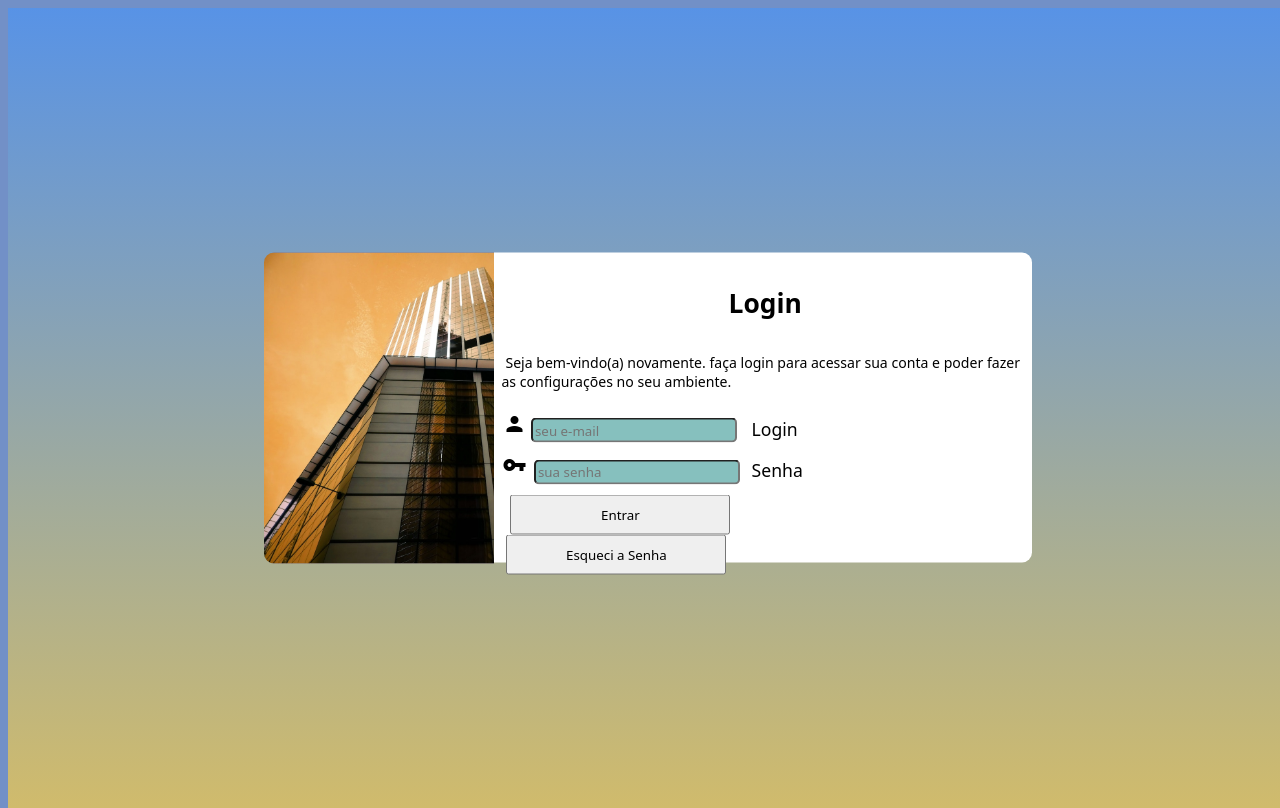
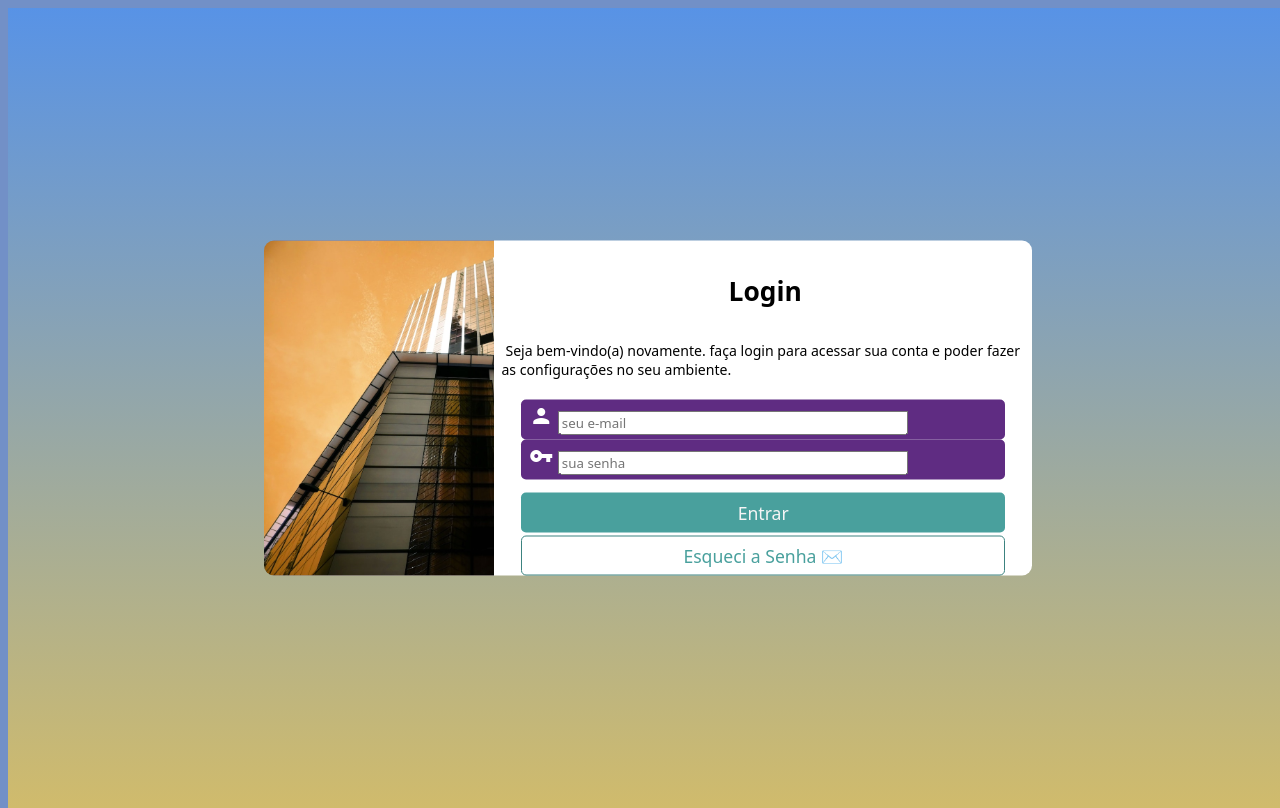
Before and after one commit to Daniel-Moreira26/projeto-login, a plain HTML site: page index.html in a window 1280 px wide. Drawn offline with Linux system fonts and the light colour scheme.

Commit message:
atualizei meu formulario

```diff
--- a/estilos/media-query.css
+++ b/estilos/media-query.css
@@ -14,7 +14,7 @@
     section#login > div#img {
         float: left;
         width: 30%;
-        height: 311px ;
+        height: 335px ;
 
         position: relative;
         top: -0px;
@@ -53,7 +53,7 @@
     section#login > div#img {
         float: left;
         width: 30%;
-        height: 311px;
+        height: 335px;
 
         position: relative;
         top: -0px;
--- a/estilos/style.css
+++ b/estilos/style.css
@@ -54,7 +54,7 @@ section#login > div#img {
 #formulario {
     display: block;
     background-color: white;
-    height: 310px;
+    height: 335px;
     border-radius: 0px 0px 7px 7px;
 }
 
@@ -75,27 +75,65 @@ label {
 
 }
 
+div.campo > .material-icons {
+    color: white;
+    margin-top: 4px;
+}
+
+form > div.campo {
+    display: block;
+    margin: auto;
+
+    background-color: #5f2c82;
+    width: 90%;
+    height: 40px;
+    border-radius: 5px;
+}
+
 #iemail, #isenha {
-    background-color: #49a09da9;
-    height: 25px;
-    margin-bottom: 10px;
-    border-radius: 5px;
+    width: 350px;
 
 }
 
-#isenha {
-    position: relative;
-    left: 3px;
+div.campo > label {
+    display: none;
 }
 
-#enviar {
-    position: relative;
-    left: 80px;
+
+
+div#enviar > input[type=submit] {
+    display: block;
+    margin: auto;
+    font-size: 1em;
+    width: 90%;
+    height: 40px;
+    background-color: #49a09d;
+    color: whitesmoke;
+    border: none;
+    border-radius: 5px;
+    margin-top: 13px;
 }
 
-.botao {
+div#enviar > input[type=submit]:hover {
+    background-color: #3c8380;
+    cursor: pointer;
+}
+
+div#enviar > input[type=reset] {
+    display: block;
+    margin: auto;
+    font-size: 1em;
+    width: 90%;
     height: 40px;
-    width: 220px;
-    position: relative;
-    left: -68px;
+    margin-top: 3px;
+    background-color: #ffffff;
+    color: #49a09d ;
+    border: 1px solid #3c8380;
+    border-radius: 5px;
 }
+
+div#enviar > input[type=reset]:hover {
+    background-color: #3c8380;
+    cursor: pointer;
+
+}
--- a/index.html
+++ b/index.html
@@ -41,8 +41,8 @@
                     </div>
 
                     <div id="enviar">
-                        <input class="botao" type="submit" value="Entrar"><br>
-                        <input class="botao" type="reset" value="Esqueci a Senha">
+                        <input class="botao" type="submit" value="Entrar">
+                        <input class="botao" type="reset" value="Esqueci a Senha ✉️">
                     </div>
                 </form>
 
```
